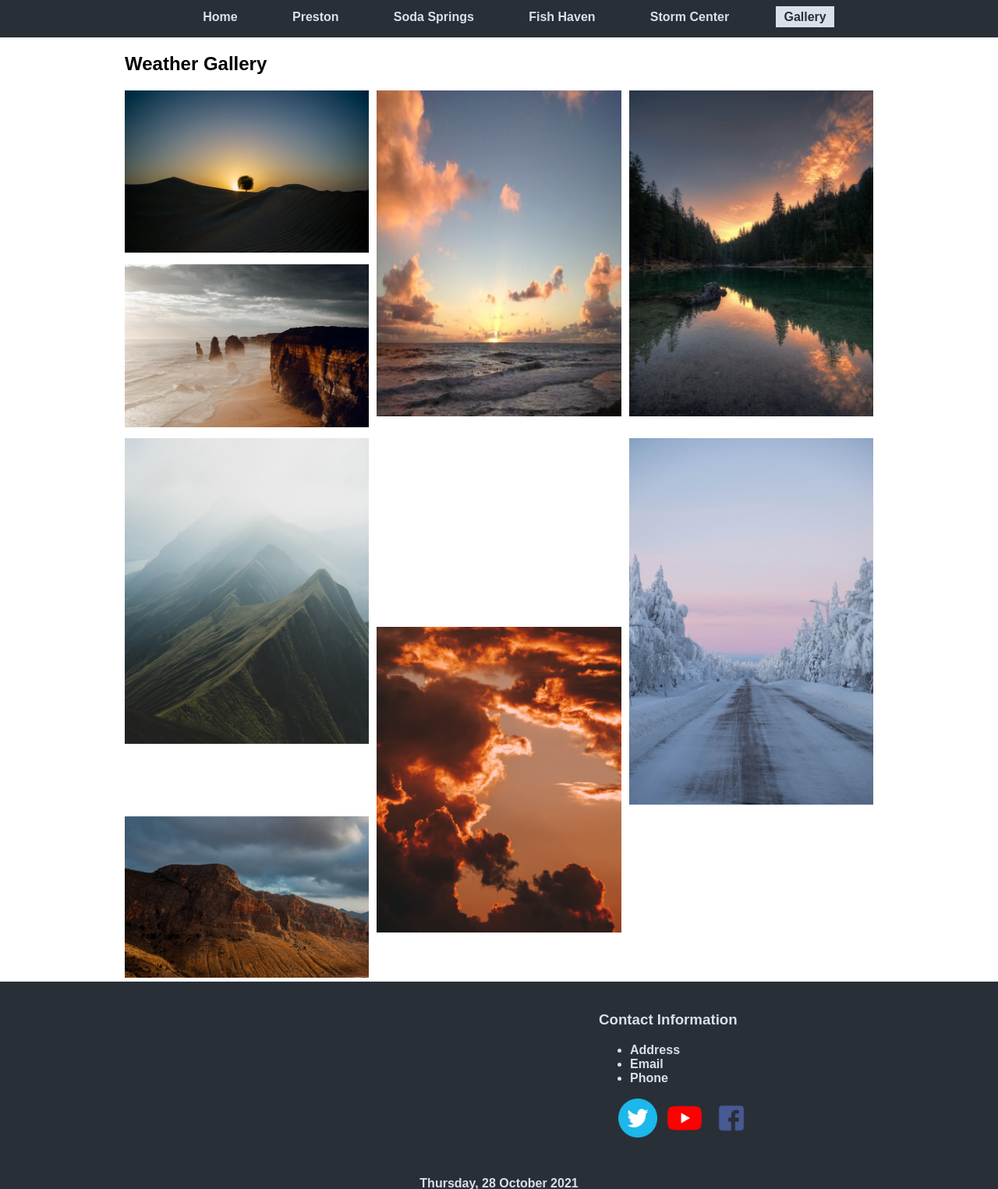
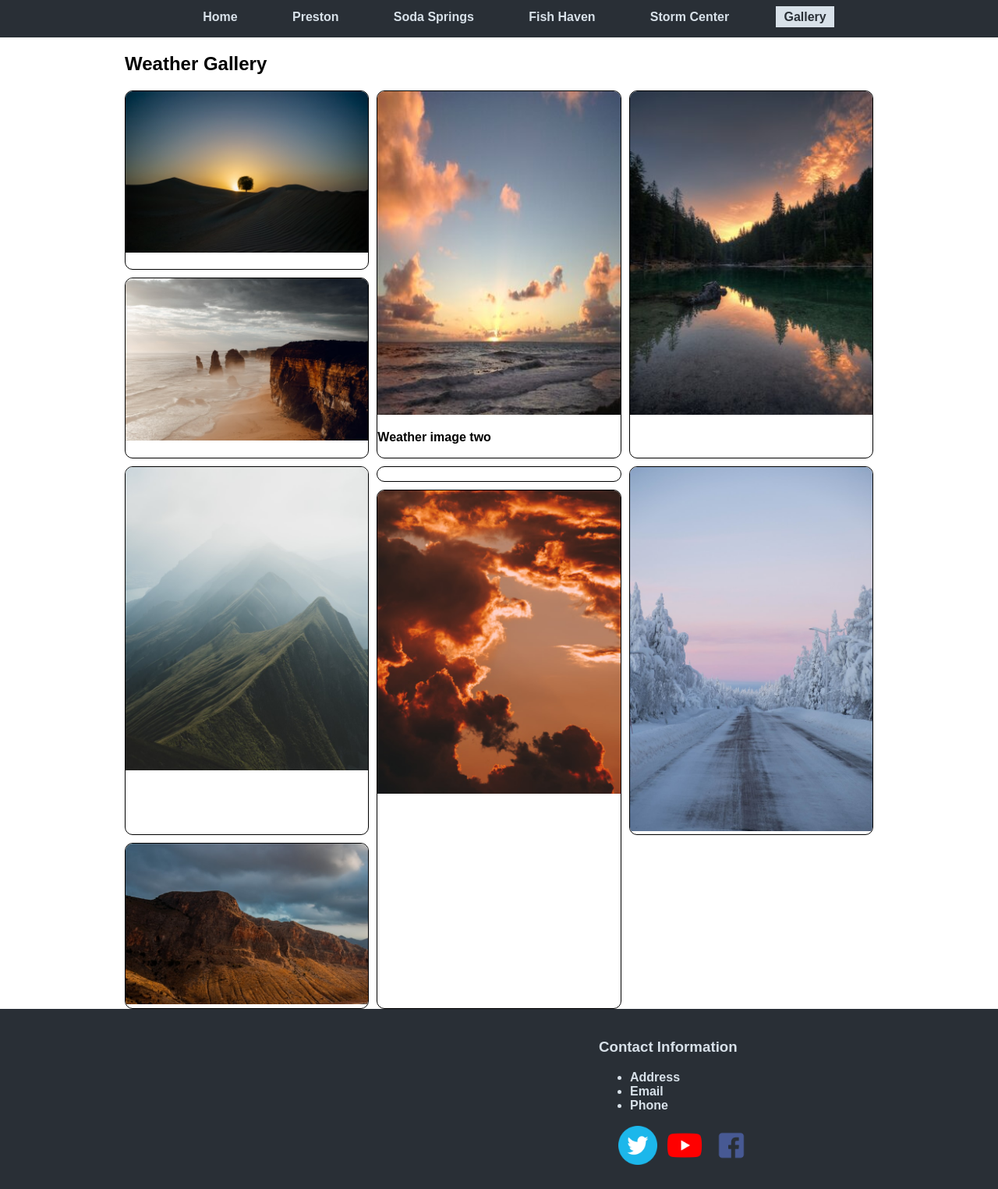
Before and after one commit to Tyler242/tyler242.github.io, a plain HTML site: page lesson7/gallery-7.html in a window 1280 px wide. Shown: the part 153-1678 px from the top of the page at 78% size. Drawn offline with Linux system fonts and the light colour scheme; a script that the page names is missing.

Commit message:
animate on hover updates.

```diff
--- a/lesson7/gallery-7.css
+++ b/lesson7/gallery-7.css
@@ -13,37 +13,69 @@ main {
 }
 .img-1 {
   grid-column: 1/3;
+  border: 1px solid black;
+  border-radius: 10px;
+  overflow: hidden;
 }
 .img-2 {
   grid-column: 3/5;
   grid-row: 1/3;
+  border: 1px solid black;
+  border-radius: 10px;
+  overflow: hidden;
 }
-
 .img-3 {
   grid-column: 5/-1;
   grid-row: 1/3;
+  border: 1px solid black;
+  border-radius: 10px;
+  overflow: hidden;
 }
 .img-4 {
   grid-column: 1/3;
   grid-row: 3/5;
+  border: 1px solid black;
+  border-radius: 10px;
+  overflow: hidden;
 }
 .img-5 {
   grid-column: 1/3;
   grid-row: 2;
+  border: 1px solid black;
+  border-radius: 10px;
+  overflow: hidden;
 }
 .img-6 {
   grid-column: 5/7;
   grid-row: 3/5;
+  border: 1px solid black;
+  border-radius: 10px;
+  overflow: hidden;
 }
 .img-7 {
   grid-column: 3/5;
   grid-row: 4/6;
+  border: 1px solid black;
+  border-radius: 10px;
+  overflow: hidden;
 }
 .img-8 {
   grid-column: 3/5;
-  grid-row: 3/5;
+  grid-row: 3/4;
+  border: 1px solid black;
+  border-radius: 10px;
+  overflow: hidden;
 }
 .img-9 {
   grid-column: 1/3;
   grid-row: 5;
+  border: 1px solid black;
+  border-radius: 10px;
+  overflow: hidden;
 }
+
+.img-2:hover {
+  transform: scale(1.2);
+  background-color: black;
+  color: white;
+}
--- a/lesson7/gallery-7.html
+++ b/lesson7/gallery-7.html
@@ -60,6 +60,7 @@
             data-src="/lesson7/images/weather2.jpg"
             alt=""
           />
+          <p>Weather image two</p>
         </picture>
         <picture class="img-3">
           <img
```
